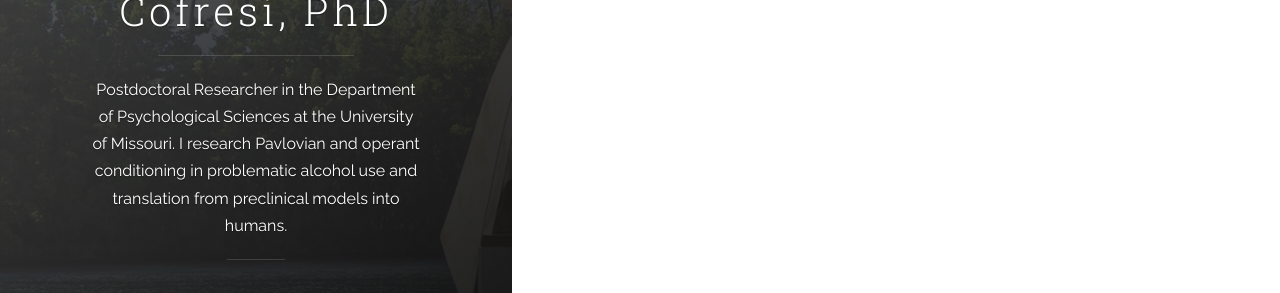
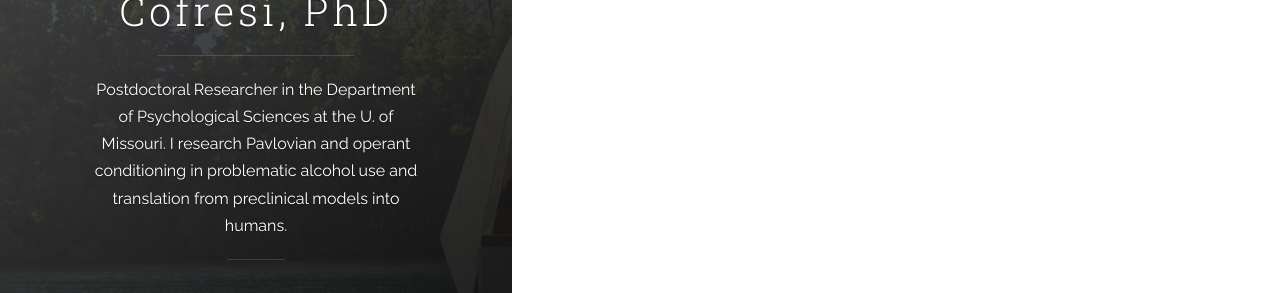
Before and after one commit to rcofresi/rcofresi.github.io, a Jekyll site: the page built from index.html, in a window 1280 px wide. Shown: the part 374-667 px from the top of the page. Built offline with Jekyll 4.4.1, drawn with Linux system fonts in a browser that asks for light colours; the list of posts is cut into pages by our own code.

Commit message:
Update _config.yml

```diff
--- a/_config.yml
+++ b/_config.yml
@@ -1,6 +1,6 @@
 # Site settings
 title: Roberto U. Cofresí, PhD
-description: Postdoctoral Researcher in the Department of Psychological Sciences at the University of Missouri. I research Pavlovian and operant conditioning in problematic alcohol use and translation from preclinical models into humans.
+description: Postdoctoral Researcher in the Department of Psychological Sciences at the U. of Missouri. I research Pavlovian and operant conditioning in problematic alcohol use and translation from preclinical models into humans.
 url: 'https://rcofresi.github.io/'
 baseurl: '/'
 # google_analytics: 'UA-XXXXXX-X'
```
